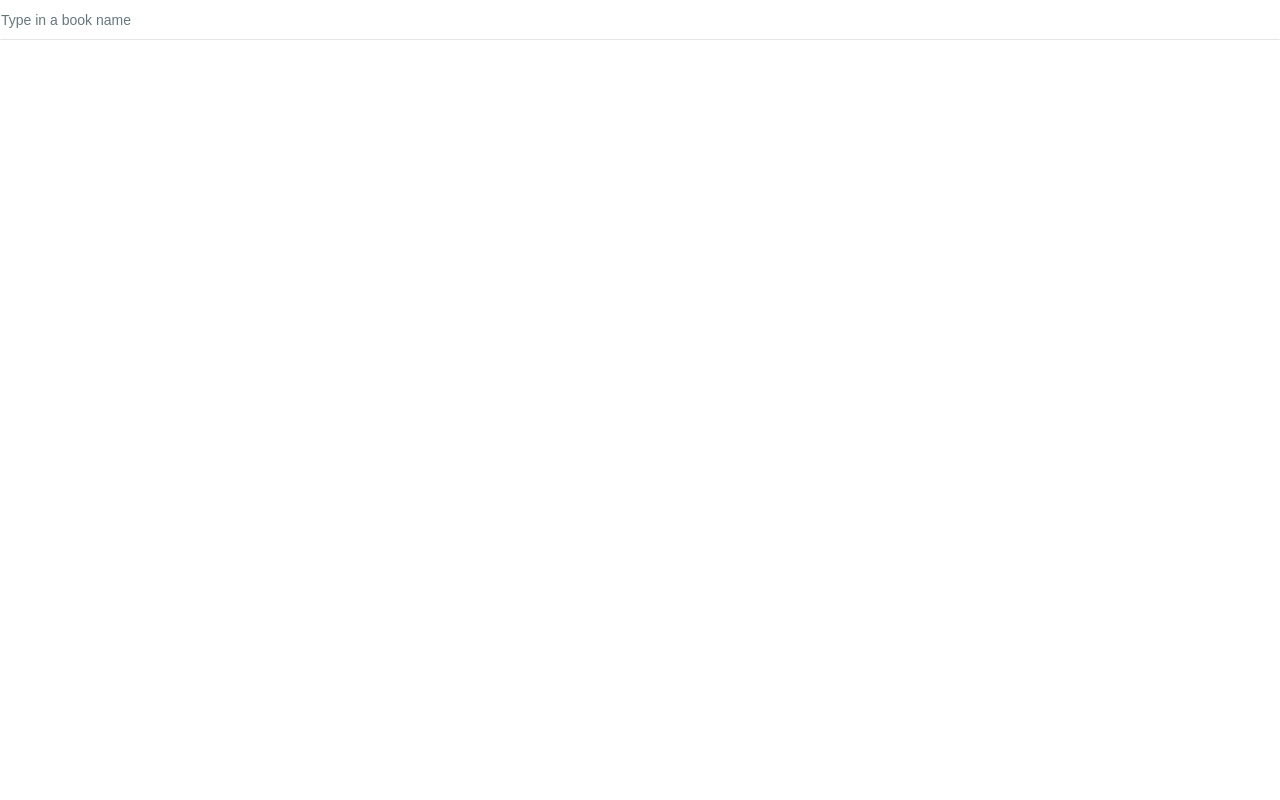
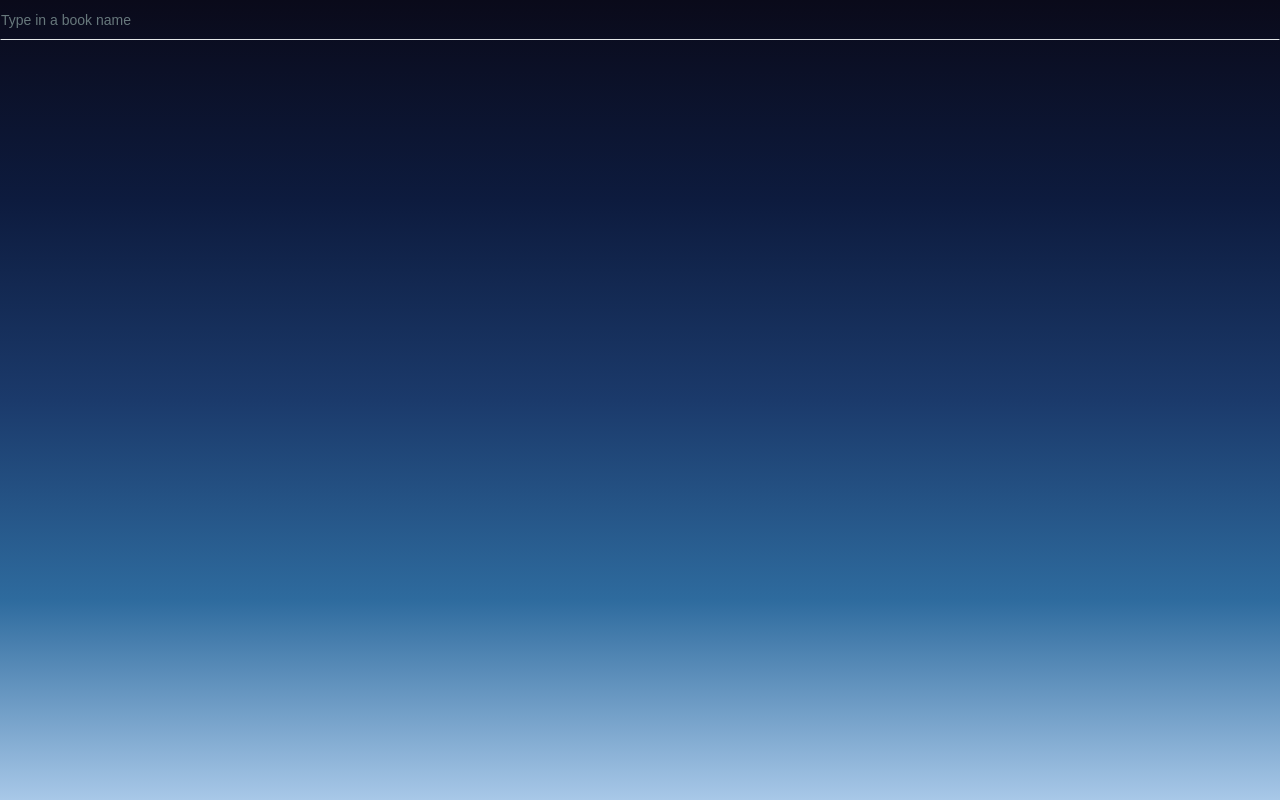
Before and after one commit to Jiji-courier/Dawn, a React (Vite) app: page / in a window 1280 px wide. Built offline with nearby package versions, Linux system fonts and the light colour scheme.

Commit message:
Added blue gradient background

```diff
--- a/package.json
+++ b/package.json
@@ -16,6 +16,7 @@
     "@tailwindcss/vite": "^4.3.0",
     "class-variance-authority": "^0.7.1",
     "clsx": "^2.1.1",
+    "framer-motion": "^12.40.0",
     "lucide-react": "^1.17.0",
     "radix-ui": "^1.4.3",
     "react": "^19.2.6",
--- a/src/App.css
+++ b/src/App.css
@@ -182,3 +182,13 @@
     border-right-color: var(--border);
   }
 }
+
+html, body {
+  min-height: 100%;
+  margin: 0;
+}
+
+#root {
+  min-height: 100vh;
+  background: linear-gradient(to bottom, #0a0a1a, #0d1b3e, #1b3a6b, #2e6b9e, #a8c8e8);
+}
--- a/tsconfig.app.json
+++ b/tsconfig.app.json
@@ -26,5 +26,5 @@
       "@/*": ["./*"]
     }
   },
-  "include": ["src", "components", "lib"]
+  "include": ["src", "components", "lib", "lib"]
 }
```
Also changed, not shown: 1 other file (tests, documents, lock files or other folders).
